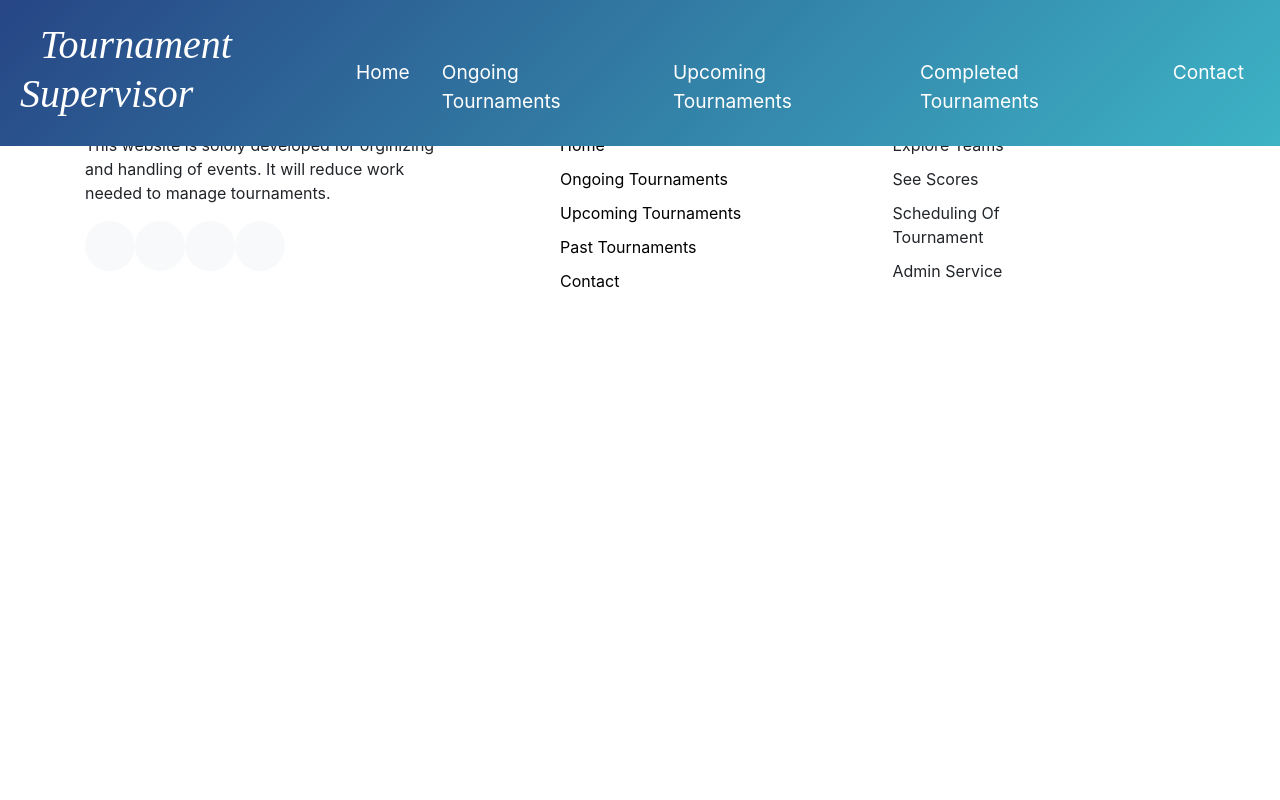
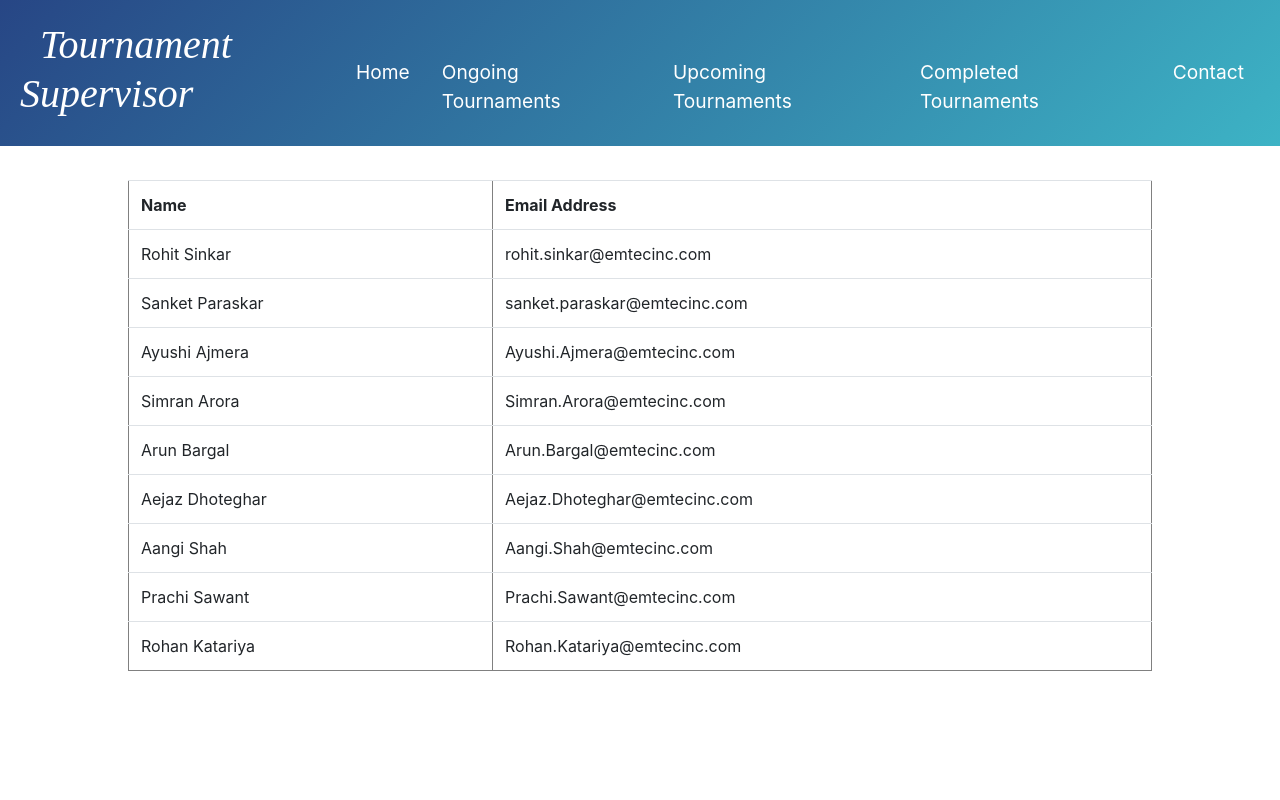
Before and after one commit to rk-personal/tournament-supervisor, a React (Create React App) app: page /contact in a window 1280 px wide. Shown: the top 800 px of the page. Built offline with nearby package versions, Linux system fonts and the light colour scheme.

Commit message:
Updated code

```diff
--- a/src/App.js
+++ b/src/App.js
@@ -11,6 +11,8 @@ import {
   Route
 } from "react-router-dom";
 import ViewDetails from './content/ViewDetails';
+import CompletedTournaments from './content/CompletedTournaments';
+import Contact from './content/contact';
 
 class App extends Component {
   render() {
@@ -22,6 +24,8 @@ class App extends Component {
             <Route exact path="/"><HomeContent /></Route>
             <Route path="/ongoing"><OnGoingTournaments /></Route>
             <Route path="/upcoming"><UpcomingTournaments /></Route>
+            <Route path="/completed"><CompletedTournaments /></Route>
+            <Route path="/contact"><Contact /></Route>
             <Route path="/viewDetails/:id"><ViewDetails /></Route>
           </Switch>
           <Footer />
--- /dev/null
+++ b/src/content/CompletedTournaments.js
@@ -0,0 +1,20 @@
+
+import React, { Component } from 'react';
+import TournamentBox from './TournamentBox';
+
+class CompletedTournaments extends Component {
+  render() {
+    return (
+      <div className="tournaments">
+            <div className="row justify-content-center text-center mb-5">
+                <div className="col-md-5" data-aos="fade-up">
+                    <h2 className="section-heading">No Tournaments to show here</h2>
+                </div>
+            </div>
+            <TournamentBox filter="completed" />
+      </div>
+    );
+  }
+}
+
+export default CompletedTournaments;
--- /dev/null
+++ b/src/content/contact.js
@@ -0,0 +1,27 @@
+
+import React, { Component } from 'react';
+
+class Contact extends Component {
+  render() {
+    return (
+      <div className="tournaments">
+          <div style={{height: "500px", width: "80%", margin: "10%"}}>
+            <table class="table" border="1">
+                <tr><th>Name</th><th>Email Address</th></tr>
+                <tr><td>Rohit Sinkar</td><td>rohit.sinkar@emtecinc.com</td></tr>
+                <tr><td>Sanket Paraskar</td><td>sanket.paraskar@emtecinc.com</td></tr>
+                <tr><td>Ayushi Ajmera</td><td>Ayushi.Ajmera@emtecinc.com</td></tr>
+                <tr><td>Simran Arora</td><td>Simran.Arora@emtecinc.com</td></tr>
+                <tr><td>Arun Bargal</td><td>Arun.Bargal@emtecinc.com</td></tr>
+                <tr><td>Aejaz Dhoteghar</td><td>Aejaz.Dhoteghar@emtecinc.com</td></tr>
+                <tr><td>Aangi Shah</td><td>Aangi.Shah@emtecinc.com</td></tr>
+                <tr><td>Prachi Sawant</td><td>Prachi.Sawant@emtecinc.com</td></tr>
+                <tr><td>Rohan Katariya</td><td>Rohan.Katariya@emtecinc.com</td></tr>
+            </table>
+          </div>
+      </div>
+    );
+  }
+}
+
+export default Contact;
```
